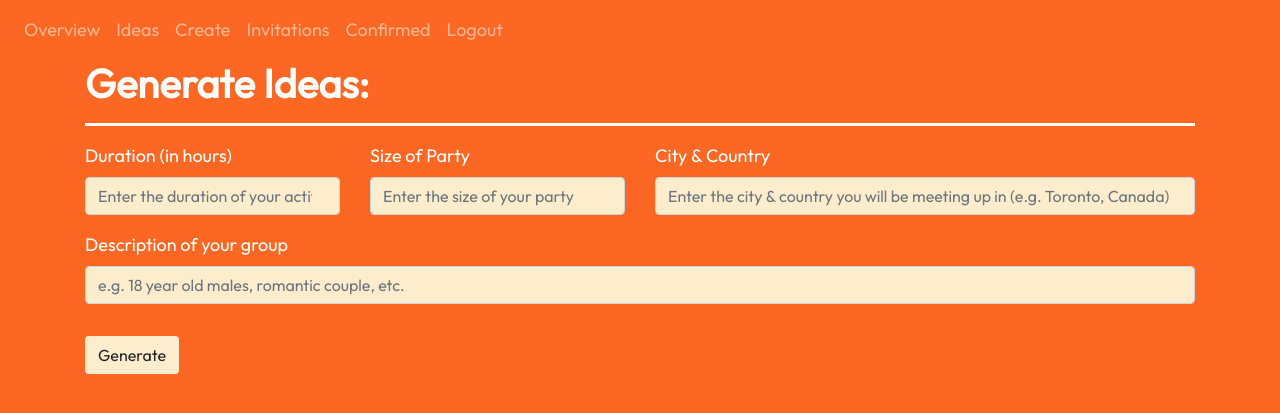
After one commit to Jeffery05/MeetUp, a Flask app: page /ideas in a window 1280 px wide. The commit adds this page. Shown: the top 413 px of the page. Run offline with Flask 3, Linux system fonts and the light colour scheme; a user stored in the database is signed in; some libraries are stand-ins or nearby versions.

Commit message:
Added Cohere AI to help user's generate meetup ideas

```diff
--- a/website/static/site.css
+++ b/website/static/site.css
@@ -97,3 +97,10 @@
   background-repeat: no-repeat;
   background-position: center center;
 }
+
+.generate-display {
+  color: rgb(0, 0, 0);
+  background-color: #FEEDCD;
+  margin-bottom: 3%;
+  padding: 2%;
+}
--- a/website/templates/base.html
+++ b/website/templates/base.html
@@ -33,6 +33,7 @@
         <div class="navbar-nav">
           {% if user.is_authenticated %}
           <a class="nav-item nav-link" id="overview" href="/overview">Overview</a>
+          <a class="nav-item nav-link" id="ideas" href="/ideas">Ideas</a>
           <a class="nav-item nav-link" id="create" href="/create">Create</a>
           <a class="nav-item nav-link" id="view_meetups" href="/view_meetups">Invitations</a>
           <a class="nav-item nav-link" id="confirmed" href="/confirmed">Confirmed</a>
--- a/website/templates/confirmed.html
+++ b/website/templates/confirmed.html
@@ -204,6 +204,6 @@ content %}
   }
 </script>
 <script
-      src="https://maps.googleapis.com/maps/api/js?key={{ key }}&callback=initMap&libraries=places&v=weekly"
+src="https://maps.googleapis.com/maps/api/js?key={{ key }}&callback=initMap&libraries=places&v=weekly"
     ></script>
 {% endblock %}
--- a/website/templates/create.html
+++ b/website/templates/create.html
@@ -142,6 +142,6 @@ document.addEventListener("DOMContentLoaded", function() {
 
 </script>
 <script
-      src="https://maps.googleapis.com/maps/api/js?key={{ key }}&callback=initMap&libraries=places&v=weekly"
+src="https://maps.googleapis.com/maps/api/js?key={{ key }}&callback=initMap&libraries=places&v=weekly"
     ></script>
 {% endblock %}
--- a/website/templates/howTo.html
+++ b/website/templates/howTo.html
@@ -21,7 +21,8 @@
         <div class="col-md-4"><img class="how-to-img" src="{{ url_for('static', filename='images/Create_Meetup_Screen.png') }}" alt="Create_Meetup"></div>
         <div class="col-md-4"><img class="how-to-img" src="{{ url_for('static', filename='images/Invitations_Screen.png') }}" alt="Invitations_Screen"></div>
     </div>
-    <div class="row mt-5">
+    <div class="row mt-5 ml-1"><p>Don't know where to meet up? Our AI can help you come up with meet up ideas!</p></div>
+    <div class="row mt-2">
         <div class="col-md-2">
             <a href="{{ url_for('auth.sign_up') }}" type="button" class="btn input-colour btn-lg rounded-pill btn-block">Get Started</a>
         </div>
--- /dev/null
+++ b/website/templates/ideas.html
@@ -0,0 +1,82 @@
+{% extends "base.html" %} {% block title %}Ideas{% endblock %} {% block content
+    %}
+    <h1 align="left"><b>Generate Ideas:</b></h1>
+    <hr />
+    {% if titles | length == 0 %}
+    <form method="POST">
+      <div class="row">
+        <div class="col-md-3">
+          <div class="form-group">
+            <label for="duration">Duration (in hours)</label>
+            <input
+              type="number"
+              class="form-control input-colour"
+              id="duration"
+              name="duration"
+              placeholder="Enter the duration of your activity"
+              required
+            />
+          </div></div>
+          <div class="col-md-3">
+            <div class="form-group">
+              <label for="size">Size of Party</label>
+              <input
+                type="number"
+                class="form-control input-colour"
+                id="size"
+                name="size"
+                placeholder="Enter the size of your party"
+                required
+              />
+            </div></div>
+          <div class="col-md-6">
+          <div class="form-group">
+            <label for="location">City & Country</label>
+            <input
+              type="text"
+              class="form-control input-colour"
+              id="location"
+              name="location"
+              placeholder="Enter the city & country you will be meeting up in (e.g. Toronto, Canada)"
+              required
+            />
+          </div>
+          </div></div>
+          <div class="row">
+
+        <div class="col-md-12">
+          <div class="form-group">
+            <label for="description">Description of your group</label>
+            <input
+              type="text"
+              class="form-control input-colour"
+              id="description"
+              name="description"
+              placeholder="e.g. 18 year old males, romantic couple, etc."
+              required
+            />
+          </div>
+        </div>
+        </div>
+    <div class="mb-5 mt-3">
+      <button type="submit" class="btn input-colour">Generate</button>
+    </div>
+    </form>
+
+
+
+    {% else %}
+
+        {% for rec_title in titles %}
+        <div class="row generate-display">
+            <h3><b>{{ rec_title }}:</b></h3>
+            <p>{{ explanation[loop.index-1] }}</p>
+        </div>
+        {% endfor %}
+        <div class="mb-5 mt-3">
+            <a href="{{ url_for('views.ideas') }}" type="button" class="btn input-colour">Back</a>
+          </div>
+
+    {% endif %}
+
+    {% endblock %}
--- a/website/templates/view_meetups.html
+++ b/website/templates/view_meetups.html
@@ -213,6 +213,6 @@ content %}
 
 </script>
 <script
-      src="https://maps.googleapis.com/maps/api/js?key={{ key }}&callback=initMap&libraries=places&v=weekly"
+src="https://maps.googleapis.com/maps/api/js?key={{ key }}&callback=initMap&libraries=places&v=weekly"
     ></script>
 {% endblock %}
--- a/website/views.py
+++ b/website/views.py
@@ -5,8 +5,12 @@ from .models import Meetup, User
 import json
 from datetime import datetime
 import os
+import cohere
+
 
 key = os.environ.get('GOOGLE_MAPS_API_KEY', 'default_value')
+cohere_key = os.environ.get('COHERE_API_KEY', 'default_value')
+co = cohere.Client(cohere_key)
 views = Blueprint('views', __name__) # define blueprint for our application
 
 
@@ -14,6 +18,53 @@ views = Blueprint('views', __name__) # define blueprint for our application
 @login_required
 def overview():
     return render_template("overview.html", user=current_user)
+
+@views.route('/ideas', methods=['GET', 'POST']) #decorator: whenever you go to the /overview URL, whatever in overview() will run
+@login_required
+def ideas():
+    response=""
+    titles=[]
+    explanation=[]
+    result_string=""
+    if request.method == 'POST':
+        duration = request.form.get('duration')
+        party_size = request.form.get('size')
+        location = request.form.get('location')
+        description = request.form.get('description')
+        response = co.generate(prompt='Give me ideas for activities under ' + duration + ' hours to do in ' + location + ' for a group of ' + party_size + ' people with the following features: ' + description, model='command-light', temperature=1.3)
+        result_string = response.generations[0].text
+
+        # Find the index of "1."
+        index_of_1 = result_string.find("1.")
+        index_of_2 = result_string.find("2.")
+        index_of_3 = result_string.find("3.")
+        index_of_4 = result_string.find("4.")
+
+        if index_of_1 != -1 and index_of_2 != -1:
+            # Find the index of ":"
+            index_of_colon = result_string.find(":", index_of_1)
+            if index_of_colon != -1:
+                # Extract the substring starting from "1." to ":"
+                titles.append(result_string[index_of_1:index_of_colon].strip())
+                explanation.append(result_string[index_of_colon + 1:index_of_2].strip())
+        if index_of_2 != -1 and index_of_3 != -1:
+            # Find the index of ":"
+            index_of_colon = result_string.find(":", index_of_2)
+            if index_of_colon != -1:
+                # Extract the substring starting from "2." to ":"
+                titles.append(result_string[index_of_2:index_of_colon].strip())
+                explanation.append(result_string[index_of_colon + 1:index_of_3].strip())
+        if index_of_3 != -1 and index_of_4 != -1:
+            # Find the index of ":"
+            index_of_colon = result_string.find(":", index_of_3)
+            if index_of_colon != -1:
+                # Extract the substring starting from "2." to ":"
+                titles.append(result_string[index_of_3:index_of_colon].strip())
+                explanation.append(result_string[index_of_colon + 1:index_of_4].strip())
+    return render_template("ideas.html", user=current_user, titles=titles, explanation=explanation, result_string=result_string)
+
+
+
 
 @views.route('/create', methods=['GET', 'POST'])
 @login_required
```
Also changed, not shown: requirements.txt (+17 -0 lines), instance/database.db.
